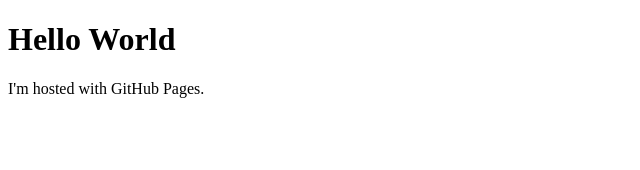
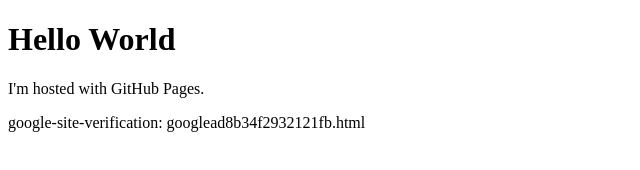
Before and after one commit to jeremyaldama/jeremyaldama.github.io, a plain HTML site: page index.html in a window 1280 px wide. Shown: the whole page, without its empty margins (0-640 px from the left). Drawn offline with Linux system fonts and the light colour scheme.

Commit message:
Update index.html

```diff
--- a/index.html
+++ b/index.html
@@ -3,5 +3,6 @@
 <body>
 <h1>Hello World</h1>
 <p>I'm hosted with GitHub Pages.</p>
+  google-site-verification: googlead8b34f2932121fb.html
 </body>
 </html>
```
